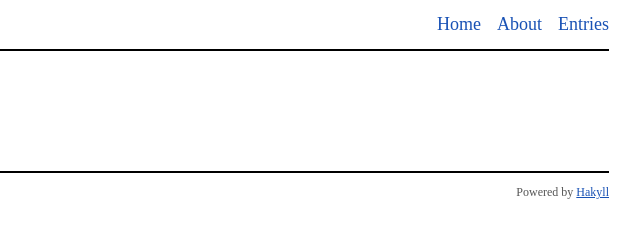
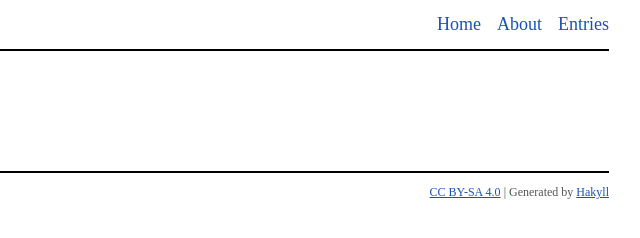
Before and after one commit to nham/wabbo, a plain HTML site: page templates/default.html in a window 1280 px wide. Shown: the full height of the page, 381-1021 px from the left. Drawn offline with nearby package versions, Linux system fonts and the light colour scheme; some packages are replaced by stand-ins of ours.

Commit message:
Add a CC license to the footer

```diff
--- a/templates/default.html
+++ b/templates/default.html
@@ -27,8 +27,7 @@
             $body$
         </div>
         <div id="footer">
-            Powered by
-            <a href="http://jaspervdj.be/hakyll">Hakyll</a>
+            <a rel="license" href="http://creativecommons.org/licenses/by-sa/4.0/">CC BY-SA 4.0</a> | Generated by <a href="http://jaspervdj.be/hakyll">Hakyll</a>
         </div>
     </body>
 </html>
```
